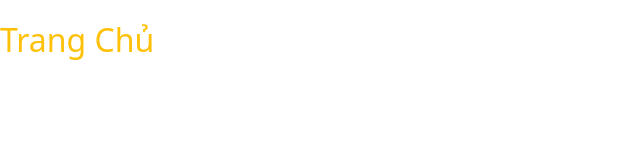
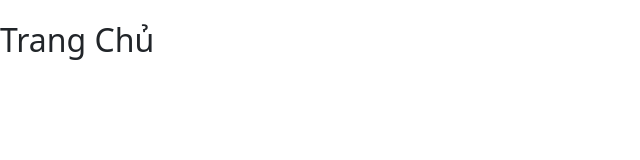
Before and after one commit to duylinhne/duylinhne.github.io, a plain HTML site: page index.html in a window 1280 px wide. Shown: the whole page, without its empty margins (0-640 px from the left). Drawn offline with nearby package versions, Linux system fonts and the light colour scheme.

Commit message:
update index.html

```diff
--- a/index.html
+++ b/index.html
@@ -18,7 +18,7 @@
     />
   </head>
   <body>
-    <h1 class="text-warning">Trang Chủ</h1>
+    <h1 class="text-succes">Trang Chủ</h1>
   </body>
   <script src="https://cdn.jsdelivr.net/npm/@popperjs/core@2.9.1/dist/umd/popper.min.js" integrity="sha384-SR1sx49pcuLnqZUnnPwx6FCym0wLsk5JZuNx2bPPENzswTNFaQU1RDvt3wT4gWFG" crossorigin="anonymous"></script>
 <script src="https://cdn.jsdelivr.net/npm/bootstrap@5.0.0-beta3/dist/js/bootstrap.min.js" integrity="sha384-j0CNLUeiqtyaRmlzUHCPZ+Gy5fQu0dQ6eZ/xAww941Ai1SxSY+0EQqNXNE6DZiVc" crossorigin="anonymous"></script>
```
